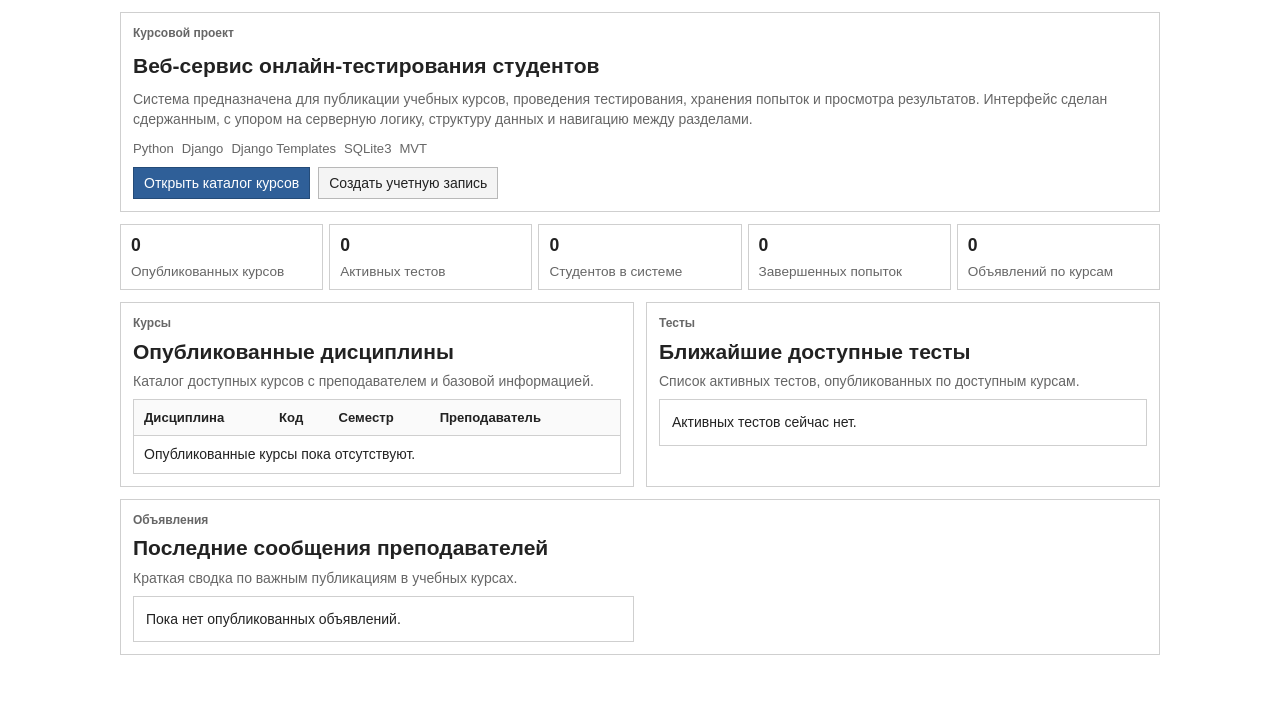
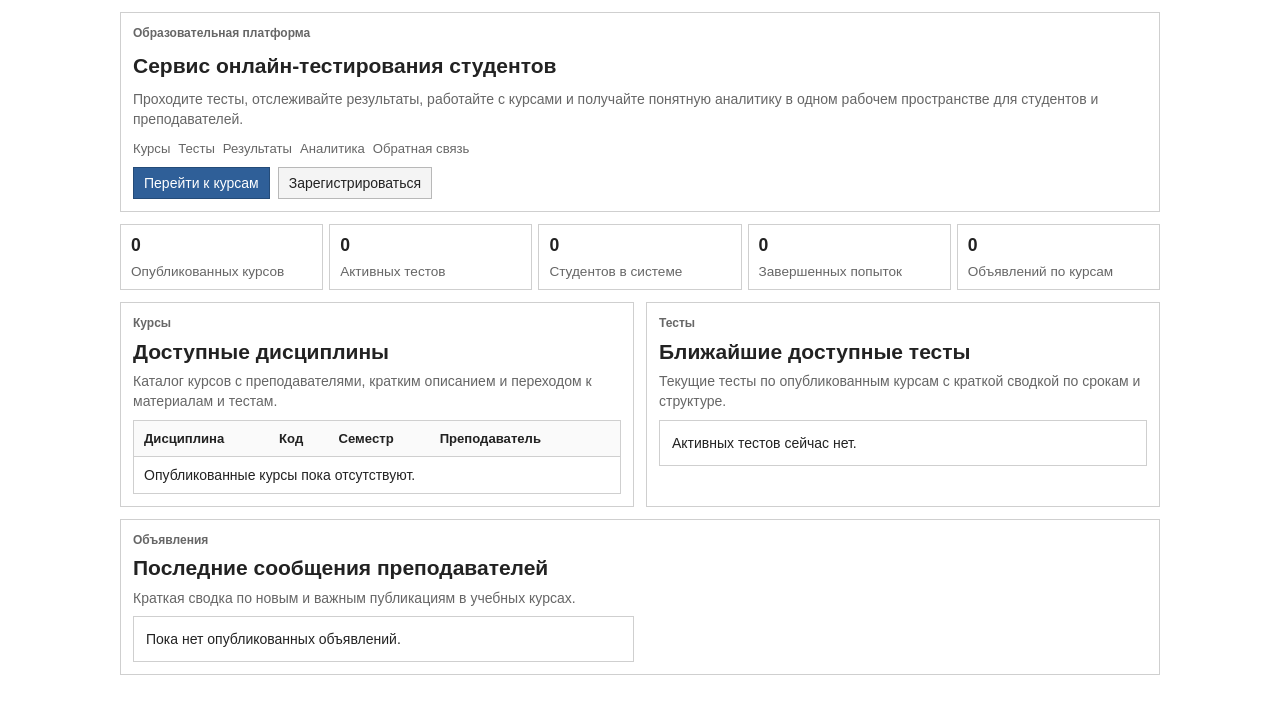
Before and after one commit to MikhailBOBR/EduTesting, a Django app: page / in a window 1280 px wide. Shown: the part 47-761 px from the top of the page. Run offline with Django 4.2, Linux system fonts and the light colour scheme; data that the repository does not hold is empty.

Commit message:
beta 5.1

```diff
--- a/static/css/styles.css
+++ b/static/css/styles.css
@@ -289,6 +289,13 @@ p {
     color: var(--text-soft);
 }
 
+.inline-note {
+    padding: 8px 10px;
+    border: 1px solid var(--border);
+    background: #fafafa;
+    color: var(--text-soft);
+}
+
 .card-list {
     display: grid;
     gap: 8px;
@@ -424,6 +431,14 @@ select.form-control:focus {
     border-bottom: 0;
 }
 
+.table-row-top td {
+    background: #f7f9fc;
+}
+
+.table-row-risk td {
+    background: #fff8f8;
+}
+
 .data-table__actions {
     display: flex;
     gap: 8px;
--- a/templates/testing/home.html
+++ b/templates/testing/home.html
@@ -4,26 +4,25 @@
 
 {% block content %}
 <section class="page-header">
-    <div class="section-kicker">Курсовой проект</div>
-    <h1>Веб-сервис онлайн-тестирования студентов</h1>
+    <div class="section-kicker">Образовательная платформа</div>
+    <h1>Сервис онлайн-тестирования студентов</h1>
     <p class="muted">
-        Система предназначена для публикации учебных курсов, проведения тестирования,
-        хранения попыток и просмотра результатов. Интерфейс сделан сдержанным, с упором
-        на серверную логику, структуру данных и навигацию между разделами.
+        Проходите тесты, отслеживайте результаты, работайте с курсами и получайте понятную аналитику
+        в одном рабочем пространстве для студентов и преподавателей.
     </p>
     <div class="page-header__meta">
-        <span>Python</span>
-        <span>Django</span>
-        <span>Django Templates</span>
-        <span>SQLite3</span>
-        <span>MVT</span>
+        <span>Курсы</span>
+        <span>Тесты</span>
+        <span>Результаты</span>
+        <span>Аналитика</span>
+        <span>Обратная связь</span>
     </div>
     <div class="button-row">
-        <a class="button button-primary" href="{% url 'testing:course_list' %}">Открыть каталог курсов</a>
+        <a class="button button-primary" href="{% url 'testing:course_list' %}">Перейти к курсам</a>
         {% if user.is_authenticated %}
-            <a class="button button-secondary" href="{% url 'testing:dashboard' %}">Перейти в рабочую панель</a>
+            <a class="button button-secondary" href="{% url 'testing:dashboard' %}">Открыть личный кабинет</a>
         {% else %}
-            <a class="button button-secondary" href="{% url 'accounts:signup' %}">Создать учетную запись</a>
+            <a class="button button-secondary" href="{% url 'accounts:signup' %}">Зарегистрироваться</a>
         {% endif %}
     </div>
 </section>
@@ -55,8 +54,8 @@
     <article class="panel">
         <div class="panel__header">
             <div class="section-kicker">Курсы</div>
-            <h2>Опубликованные дисциплины</h2>
-            <p>Каталог доступных курсов с преподавателем и базовой информацией.</p>
+            <h2>Доступные дисциплины</h2>
+            <p>Каталог курсов с преподавателями, кратким описанием и переходом к материалам и тестам.</p>
         </div>
 
         <div class="table-wrap">
@@ -96,7 +95,7 @@
         <div class="panel__header">
             <div class="section-kicker">Тесты</div>
             <h2>Ближайшие доступные тесты</h2>
-            <p>Список активных тестов, опубликованных по доступным курсам.</p>
+            <p>Текущие тесты по опубликованным курсам с краткой сводкой по срокам и структуре.</p>
         </div>
 
         <div class="card-list">
@@ -123,7 +122,7 @@
     <div class="panel__header">
         <div class="section-kicker">Объявления</div>
         <h2>Последние сообщения преподавателей</h2>
-        <p>Краткая сводка по важным публикациям в учебных курсах.</p>
+        <p>Краткая сводка по новым и важным публикациям в учебных курсах.</p>
     </div>
 
     <div class="grid-2">
```
Also changed, not shown: templates/testing/attempt_result.html (+8 -0 lines), templates/testing/course_insights.html (+10 -2 lines).
